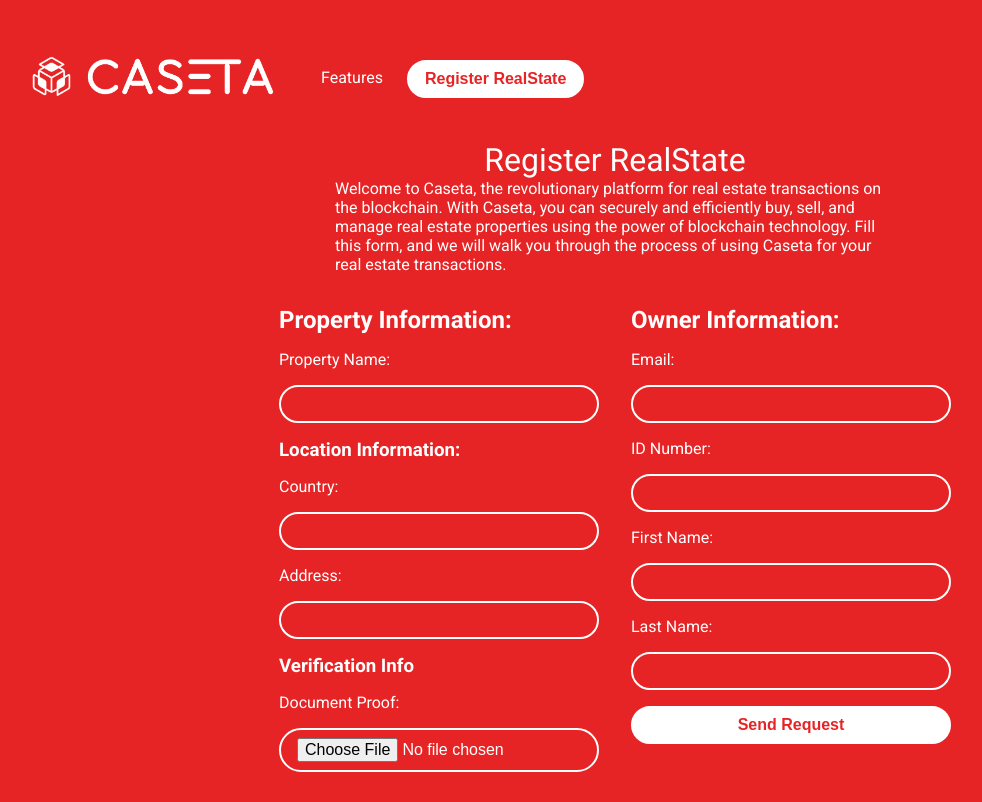
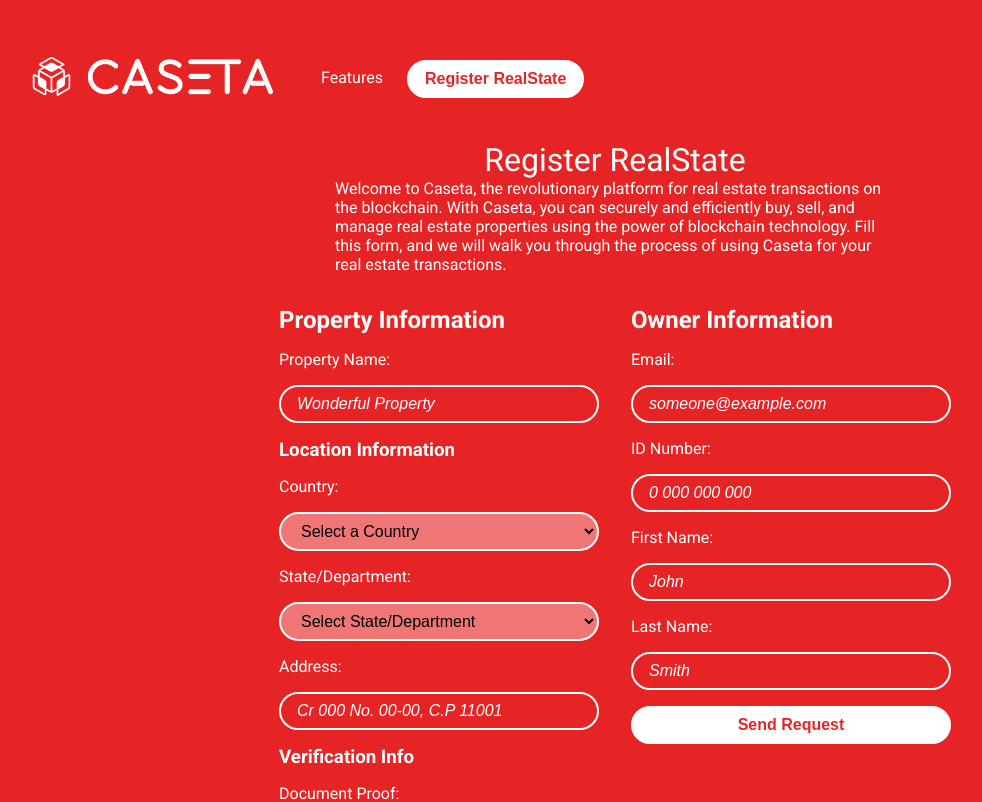
Before and after one commit to JuanCSUCoder/CasetaWebApp, a Next.js app: page /register in a window 1280 px wide. Shown: the top 802 px of the page, without its empty margins (25-1007 px from the left). Built offline with nearby package versions, Linux system fonts and the light colour scheme.

Commit message:
Form Improvements

```diff
--- a/src/app/globals.css
+++ b/src/app/globals.css
@@ -14,7 +14,7 @@
     min-height: 100vh;
 }
 
-input {
+input, select {
     background-color: #e72425ff;
     border: solid 2px #ffffffff;
     border-radius: 50px;
@@ -27,7 +27,16 @@
     font-size: 1rem;
 }
 
+select {
+    background-color: rgba(255, 255, 255, 0.372);
+    color: black;
+}
+
 input:focus {
+    outline: none;
+}
+
+select:focus {
     outline: none;
 }
 
--- a/src/app/register/page.tsx
+++ b/src/app/register/page.tsx
@@ -36,7 +36,7 @@
 
       <form className={roboto.className + " " + styles.form} action="/success">
         <section>
-          <h2>Property Information:</h2>
+          <h2>Property Information</h2>
 
           <label htmlFor="pname">Property Name:</label>
           <input
@@ -44,38 +44,99 @@
             name="pname"
             className={styles.emailbox}
             type="text"
+            placeholder="Wonderful Property"
+            required
           />
 
-          <h3>Location Information:</h3>
+          <h3>Location Information</h3>
 
           <label htmlFor="country">Country:</label>
-          <input
+          <select
+            name="country"
             id="country"
-            name="country"
             className={styles.emailbox}
-            type="text"
-          />
+            placeholder="Select a Country"
+            required
+          >
+            <option value="">Select a Country</option>
+            <option value="CO">Colombia</option>
+          </select>
+          <label htmlFor="state">State/Department:</label>
+          <select
+            name="state"
+            id="state"
+            className={styles.emailbox}
+            placeholder="Select State/Department"
+            required
+          >
+            <option value="">Select State/Department</option>
+            <option value="AMA">Amazonas</option>
+            <option value="ANT">Antioquia</option>
+            <option value="ARA">Arauca</option>
+            <option value="SAP">
+              Archipelago of Saint Andréws, Providence and Saint Catalina
+            </option>
+            <option value="ATL">Atlántico</option>
+            <option value="BOL">Bolívar</option>
+            <option value="BOG">Bogotá D.C.</option>
+            <option value="BOY">Boyacá</option>
+            <option value="CAL">Caldas</option>
+            <option value="CAQ">Caquetá</option>
+            <option value="CAS">Casanare</option>
+            <option value="CAU">Cauca</option>
+            <option value="CES">Cesar</option>
+            <option value="CHO">Chocó</option>
+            <option value="COR">Córdoba</option>
+            <option value="CUN">Cundinamarca</option>
+            <option value="GUA">Guainía</option>
+            <option value="GUV">Guaviare</option>
+            <option value="HUI">Huila</option>
+            <option value="LAG">La Guajira</option>
+            <option value="MAG">Magdalena</option>
+            <option value="MET">Meta</option>
+            <option value="NAR">Nariño</option>
+            <option value="NSA">Norte de Santander</option>
+            <option value="PUT">Putumayo</option>
+            <option value="QUI">Quindío</option>
+            <option value="RIS">Risaralda</option>
+            <option value="SAN">Santander</option>
+            <option value="SUC">Sucre</option>
+            <option value="TOL">Tolima</option>
+            <option value="VAC">Valle del Cauca</option>
+            <option value="VAU">Vaupés</option>
+            <option value="VID">Vichada</option>
+          </select>
           <label htmlFor="address">Address:</label>
           <input
             id="address"
             name="address"
             className={styles.emailbox}
             type="text"
+            placeholder="Cr 000 No. 00-00, C.P 11001"
+            required
           />
 
           <h3>Verification Info</h3>
           <label htmlFor="doc">Document Proof:</label>
-          <input id="doc" name="doc" className={styles.emailbox} type="file" />
+          <input
+            id="doc"
+            name="doc"
+            className={styles.emailbox}
+            type="file"
+            required
+          />
         </section>
 
         <section>
-          <h2>Owner Information:</h2>
-          <label htmlFor="nip">Email:</label>
+          <h2>Owner Information</h2>
+          <label htmlFor="email">Email:</label>
           <input
             type="email"
             name="email"
             id="email"
             className={styles.emailbox}
+            placeholder="someone@example.com"
+            required
           />
 
           <label htmlFor="nip">ID Number:</label>
@@ -84,6 +145,8 @@
             name="nip"
             id="nip"
             className={styles.emailbox}
+            placeholder="0 000 000 000"
+            required
           />
           <label htmlFor="first-name">First Name:</label>
           <input
@@ -91,13 +154,17 @@
             name="first-name"
             id="first-name"
             className={styles.emailbox}
+            placeholder="John"
+            required
           />
           <label htmlFor="last-name">Last Name:</label>
           <input
             type="text"
             name="last-name"
             id="last-name"
+            placeholder="Smith"
             className={styles.emailbox}
+            required
           />
 
           <Button
```
